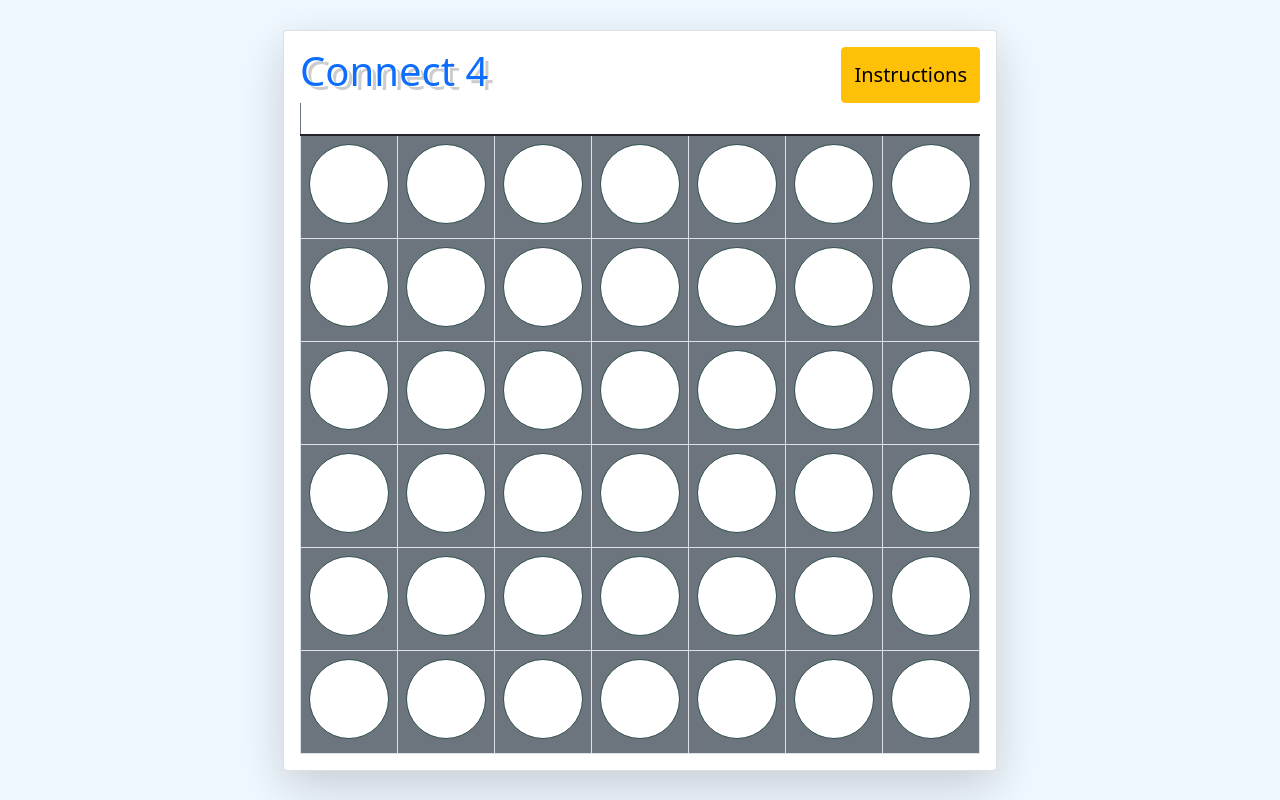
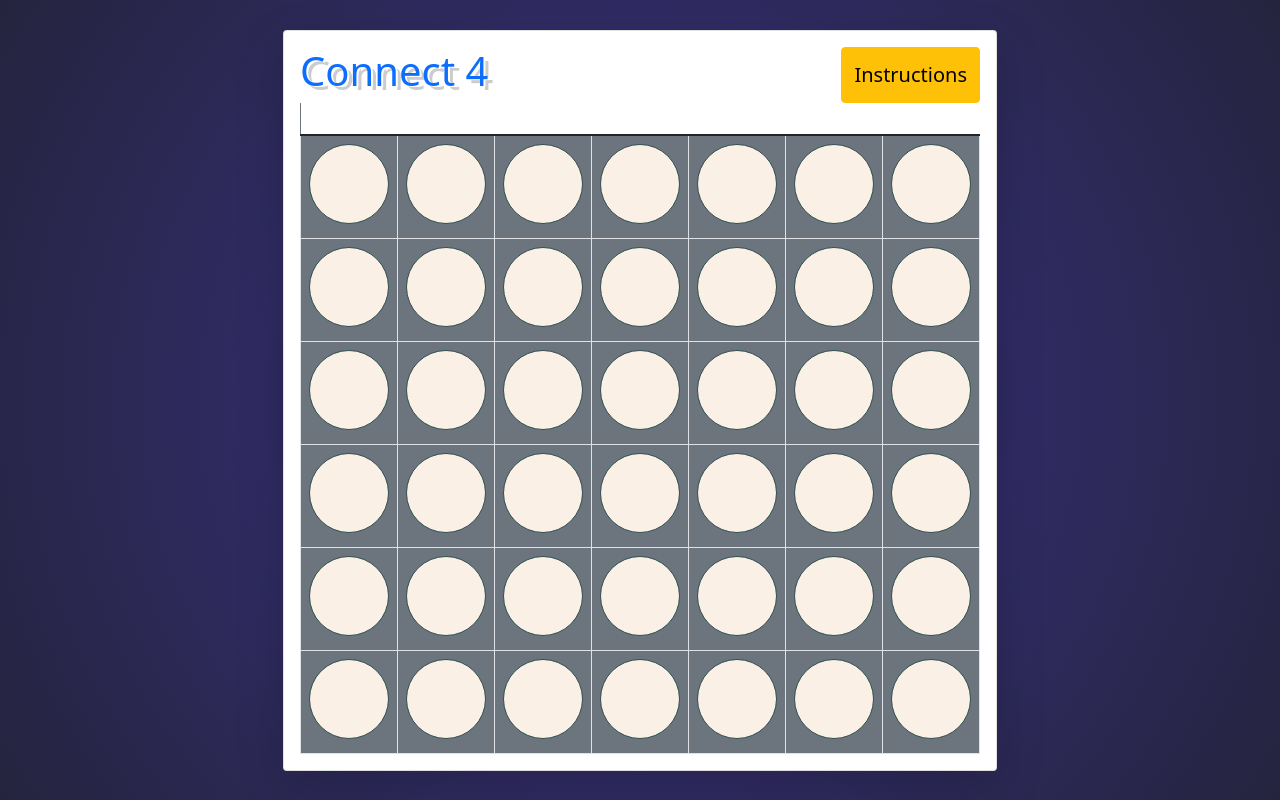
Before and after one commit to ReactJs-games/connect-4, a React (Create React App) app: page / in a window 1280 px wide. Built offline with nearby package versions, Linux system fonts and the light colour scheme.

Commit message:
Added Drop animation and changed colors

```diff
--- a/src/App.css
+++ b/src/App.css
@@ -3,7 +3,7 @@ main {
 	display: flex;
 	justify-content: center;
 	align-items: center;
-	background-color: aliceblue;
+	background: radial-gradient(circle, #0f0c29 0%, #302b63 50%, #24243e 100%);
 }
 
 h1 {
--- a/src/App.js
+++ b/src/App.js
@@ -13,6 +13,27 @@ export default function App() {
 		new bootstrap.Popover(document.querySelector('[data-bs-toggle="popover"]'), { container: 'body', html: true })
 	}, [])
 	const restart = () => window.location.reload()
+	const animateDrop = (row, column) => {
+		for(let i = 0; i < row; ++i) {
+			document.getElementById(i*7 + column).animate(
+				[
+					{
+						opacity: 0,
+						background: turn === "Blue" ? "radial-gradient(circle at 2rem 2rem, dodgerblue, #333)" : "radial-gradient(circle at 2rem 2rem, crimson, #333)"
+					},
+					{
+						opacity: 1,
+						background: turn === "Blue" ? "radial-gradient(circle at 2rem 2rem, dodgerblue, #333)" : "radial-gradient(circle at 2rem 2rem, crimson, #333)"
+					}
+				],
+				{
+					duration: 100,
+					delay: i * 100
+				}
+			)
+		}
+		setTimeout(() => document.getElementById(row*7 + column).classList.add(turn), row*100)
+	}
 	const handleMouseEnter = (e) => {
 		const column = e.target.querySelector('input').value % 7
 		document.getElementById("arrow" + column).className = turn === "Blue" ? "bg-primary" : "bg-danger"
@@ -27,6 +48,9 @@ export default function App() {
 		let _board = [ ...board ]
 		if(position !== false) {
 			_board[position] = turn === "Blue" ? "Blue" : "Red"
+			const column = position % 7
+			const row = (position - column) / 7
+			animateDrop(row, column)
 			setBoard(_board)
 			const result = checkWin(position)
 			switch(result) {
@@ -115,7 +139,7 @@ export default function App() {
 							</h5>
 						</div>
 						<div className="modal-footer">
-							<button type="button" className="btn btn-secondary" data-bs-dismiss="modal">Close</button>
+							<button type="button" className="btn btn-secondary" onClick={window.close}>Exit</button>
 							<button type="button" className="btn btn-primary" onClick={restart}>Restart</button>
 						</div>
 					</div>
--- a/src/Tile.css
+++ b/src/Tile.css
@@ -1,7 +1,7 @@
 .tile {
 	height: 5rem;
 	width: 5rem;
-	background-color: #fff;
+	background-color: linen;
 	border: 1px solid darkslategray;
 	border-radius: 50%;
 	display: inline-block;
--- a/src/Tile.js
+++ b/src/Tile.js
@@ -3,7 +3,7 @@ import './Tile.css'
 export default function Tile(props) {
 	return (
 		<td className="border">
-			<span className={"tile " + props.board[props.value]} onClick={props.handleClick} onMouseEnter={props.handleMouseEnter} onMouseLeave={props.handleMouseLeave} >
+			<span className="tile" id={props.value} onClick={props.handleClick} onMouseEnter={props.handleMouseEnter} onMouseLeave={props.handleMouseLeave} >
 				<input type="hidden" value={props.value} />
 			</span>
 		</td>
```
